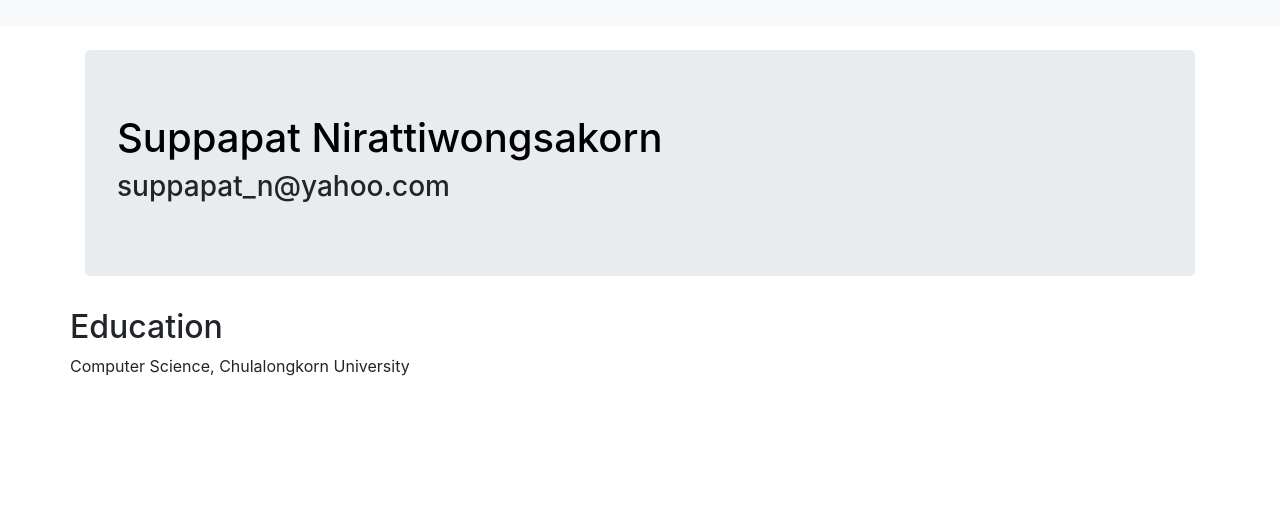
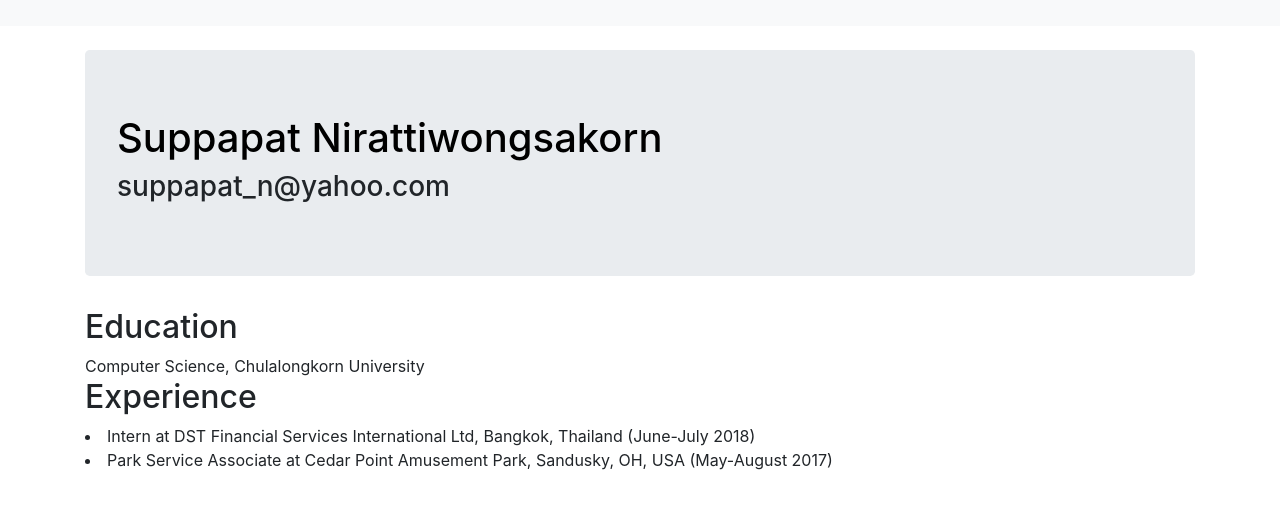
Before and after one commit to suppapat/suppapat.github.io, a plain HTML site: page index.html in a window 1280 px wide. Drawn offline with nearby package versions, Linux system fonts and the light colour scheme.

Commit message:
Update index.html

```diff
--- a/index.html
+++ b/index.html
@@ -36,7 +36,6 @@ p {
       </div>
     </div>
     </div>
-    <div class="row">
     <div class="col">
       <div class="row">
         <h2>
@@ -47,7 +46,21 @@ p {
         Computer Science, Chulalongkorn University
       </div>
       </div>
-      </div>
+      <div class="col">
+        <div class="row">
+          <h2>
+            Experience
+          </h2>
+        </div>
+        <div class="row">
+          <li>
+            Intern at DST Financial Services International Ltd, Bangkok, Thailand (June-July 2018)
+          </li>
+          <li>
+            Park Service Associate at Cedar Point Amusement Park, Sandusky, OH, USA (May-August 2017)
+          </li>
+        </div>
+        </div>
     </div>
 
 
```
